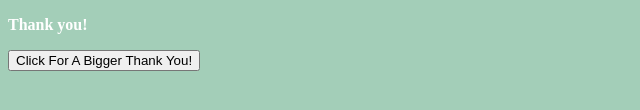
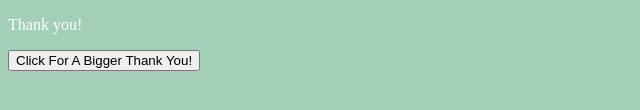
Before and after one commit to minimontey/HTML2, a plain HTML site: page learnmore.html in a window 1280 px wide. Shown: the part 296-406 px from the top of the page, 0-640 px from the left. Drawn offline with Linux system fonts and the light colour scheme.

Commit message:
update learnmore
update

```diff
--- a/learnmore.html
+++ b/learnmore.html
@@ -88,7 +88,7 @@
 		  </tr>
 	</table>
 
-<p id="messsage"><b>Thank you!</b></p>
+<p id="messsage">Thank you!</p>
 
 <script>
 function myFunction() {
@@ -98,5 +98,6 @@ function myFunction() {
 </script>
 
 <button type="button" onclick="myFunction()">Click For A Bigger Thank You!</button>
+
 </body>
 </html>
```
